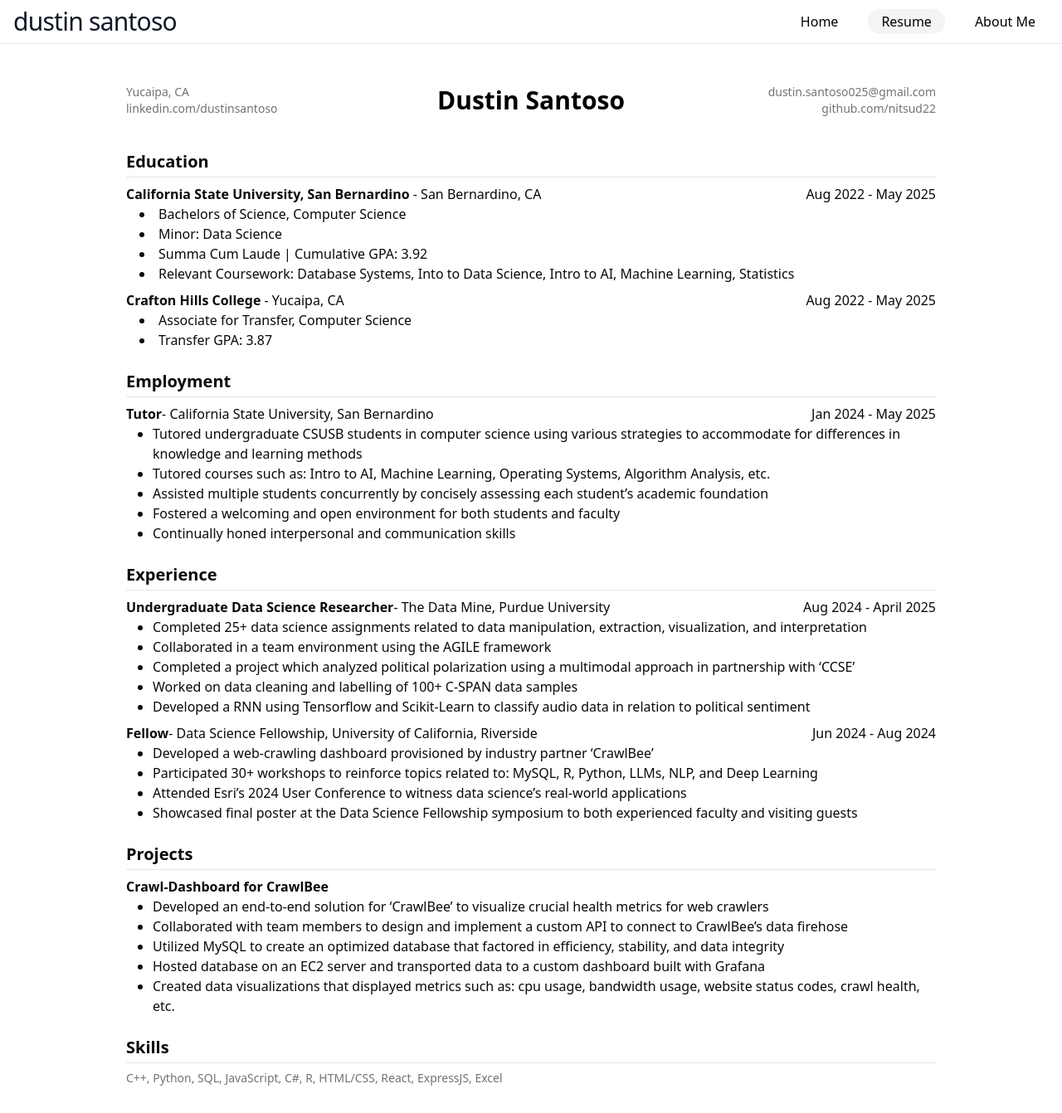
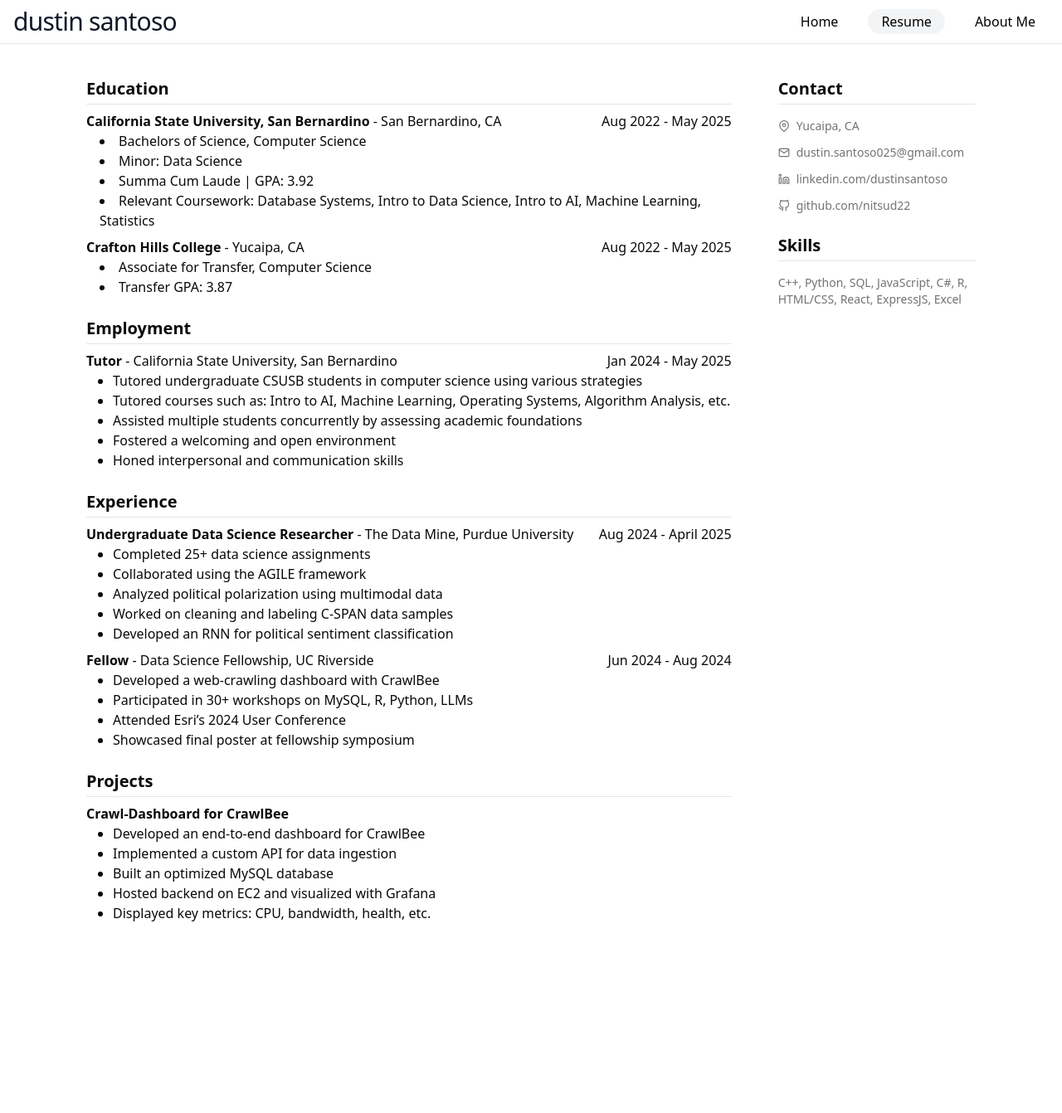
Before and after one commit to nitsud22/Portfolio-Website, a React (Vite) app in the folder vite-project/: page /resume in a window 1280 px wide. Shown: the whole page at 83% size. After the commit the page ends 1153 px from the top, so only its background shows below. Built offline with nearby package versions, Linux system fonts and the light colour scheme.

Commit message:
resume formatting + navbar fix

```diff
--- a/vite-project/src/components/NavBar.tsx
+++ b/vite-project/src/components/NavBar.tsx
@@ -28,7 +28,7 @@
           <NavigationMenu>
             <NavigationMenuList className="flex items-center gap-4">
               <NavigationMenuItem>
-                <h2 className="text-3xl font-semi-bold tracking-tight text-gray-900 dark:text-white hover:text-blue-600 dark:hover:text-blue-400 transition-colors cursor-pointer">
+                <h2 className="text-3xl font-semi-bold tracking-tight text-gray-900 dark:text-white transition-colors whitespace-nowrap">
                   dustin santoso
                 </h2>
               </NavigationMenuItem>
--- a/vite-project/src/pages/Resume.tsx
+++ b/vite-project/src/pages/Resume.tsx
@@ -1,62 +1,39 @@
+import { FiMapPin, FiMail, FiLinkedin, FiGithub } from "react-icons/fi";
+
 function Resume() {
   return (
-    <div className="w-full min-h-screen flex justify-center bg-background px-30">
-      <div className="w-full bg-white dark:bg-zinc-900 rounded-2xl p-8 space-y-6">
-        <header className="grid grid-cols-3 items-center text-sm text-muted-foreground gap-2 py-4">
-          {/* Left Stack: Location + LinkedIn */}
-          <div className="flex flex-col justify-center items-start">
-            <span>Yucaipa, CA</span>
-            <a href="https://www.linkedin.com/in/dustinsantoso/">
-              linkedin.com/dustinsantoso
-            </a>
-          </div>
-
-          {/* Centered Name */}
-          <div className="justify-self-center">
-            <h1 className="text-3xl font-bold text-center text-black">
-              Dustin Santoso
-            </h1>
-          </div>
-
-          {/* Right Stack: Email + GitHub */}
-          <div className="flex flex-col justify-center items-end text-right">
-            <a href="mailto:dustin.santoso025@gmail.com">
-              dustin.santoso025@gmail.com
-            </a>
-            <a href="https://github.com/nitsud22">github.com/nitsud22</a>
-          </div>
-        </header>
-
+    <div className="w-full min-h-screen flex justify-center bg-background">
+      {/* Main container that holds resume and contact box */}
+      <div className="w-full max-w-6xl flex gap-6 p-6">
+        {/* Resume Section (75%) */}
+        <div className="w-3/4 bg-white dark:bg-zinc-900 p-4 space-y-6">
           <section className="text-left">
-          <h2 className="text-xl font-semibold border-b text-left pb-1">
-            Education
-          </h2>
+            <h2 className="text-xl font-semibold border-b pb-1">Education</h2>
             <div className="flex justify-between pt-2">
-            <h3 className="text-left">
+              <h3>
                 <b className="font-semibold">
-                California State University, San Bernardino{" "}
-              </b>
+                  California State University, San Bernardino
+                </b>{" "}
                 - San Bernardino, CA
               </h3>
               <h3>Aug 2022 - May 2025</h3>
             </div>
             <div className="pl-4">
               <ul className="list-disc list-inside">
-              <li> Bachelors of Science, Computer Science</li>
+                <li>Bachelors of Science, Computer Science</li>
                 <li>Minor: Data Science</li>
-              <li>Summa Cum Laude | Cumulative GPA: 3.92</li>
+                <li>Summa Cum Laude | GPA: 3.92</li>
                 <li>
-                {" "}
-                Relevant Coursework: Database Systems, Into to Data Science,
+                  Relevant Coursework: Database Systems, Intro to Data Science,
                   Intro to AI, Machine Learning, Statistics
                 </li>
               </ul>
             </div>
 
             <div className="flex justify-between pt-2">
-            <h3 className="text-left">
-              <b className="font-semibold">Crafton Hills College </b> - Yucaipa,
-              CA
+              <h3>
+                <b className="font-semibold">Crafton Hills College</b> -
+                Yucaipa, CA
               </h3>
               <h3>Aug 2022 - May 2025</h3>
             </div>
@@ -69,12 +46,10 @@
           </section>
 
           <section className="text-left">
-          <h2 className="text-xl font-semibold border-b text-left pb-1">
-            Employment
-          </h2>
+            <h2 className="text-xl font-semibold border-b pb-1">Employment</h2>
             <div className="flex justify-between pt-2">
-            <h3 className="text-left">
-              <b className="font-semibold">Tutor</b>- California State
+              <h3>
+                <b className="font-semibold">Tutor</b> - California State
                 University, San Bernardino
               </h3>
               <h3>Jan 2024 - May 2025</h3>
@@ -83,136 +58,110 @@
               <ul className="list-disc list-outside">
                 <li>
                   Tutored undergraduate CSUSB students in computer science using
-                various strategies to accommodate for differences in knowledge
-                and learning methods
+                  various strategies
                 </li>
                 <li>
                   Tutored courses such as: Intro to AI, Machine Learning,
                   Operating Systems, Algorithm Analysis, etc.
                 </li>
                 <li>
-                Assisted multiple students concurrently by concisely assessing
-                each student’s academic foundation
+                  Assisted multiple students concurrently by assessing academic
+                  foundations
                 </li>
-              <li>
-                Fostered a welcoming and open environment for both students and
-                faculty
-              </li>
-              <li>Continually honed interpersonal and communication skills</li>
+                <li>Fostered a welcoming and open environment</li>
+                <li>Honed interpersonal and communication skills</li>
               </ul>
             </div>
           </section>
 
           <section className="text-left">
-          <h2 className="text-xl font-semibold border-b text-left pb-1">
-            Experience
-          </h2>
+            <h2 className="text-xl font-semibold border-b pb-1">Experience</h2>
             <div className="flex justify-between pt-2">
-            <h3 className="text-left">
+              <h3>
                 <b className="font-semibold">
                   Undergraduate Data Science Researcher
-              </b>
+                </b>{" "}
                 - The Data Mine, Purdue University
               </h3>
               <h3>Aug 2024 - April 2025</h3>
             </div>
             <div className="pl-8">
               <ul className="list-disc list-outside">
-              <li>
-                Completed 25+ data science assignments related to data
-                manipulation, extraction, visualization, and interpretation
-              </li>
-              <li>
-                Collaborated in a team environment using the AGILE framework
-              </li>
-              <li>
-                Completed a project which analyzed political polarization using
-                a multimodal approach in partnership with ‘CCSE’
-              </li>
-              <li>
-                Worked on data cleaning and labelling of 100+ C-SPAN data
-                samples
-              </li>
-              <li>
-                Developed a RNN using Tensorflow and Scikit-Learn to classify
-                audio data in relation to political sentiment
-              </li>
+                <li>Completed 25+ data science assignments</li>
+                <li>Collaborated using the AGILE framework</li>
+                <li>Analyzed political polarization using multimodal data</li>
+                <li>Worked on cleaning and labeling C-SPAN data samples</li>
+                <li>Developed an RNN for political sentiment classification</li>
               </ul>
             </div>
 
             <div className="flex justify-between pt-2">
-            <h3 className="text-left">
-              <b className="font-semibold">Fellow</b>- Data Science Fellowship,
-              University of California, Riverside
+              <h3>
+                <b className="font-semibold">Fellow</b> - Data Science
+                Fellowship, UC Riverside
               </h3>
               <h3>Jun 2024 - Aug 2024</h3>
             </div>
             <div className="pl-8">
               <ul className="list-disc list-outside">
-              <li>
-                Developed a web-crawling dashboard provisioned by industry
-                partner ‘CrawlBee’
-              </li>
-              <li>
-                Participated 30+ workshops to reinforce topics related to:
-                MySQL, R, Python, LLMs, NLP, and Deep Learning
-              </li>
-              <li>
-                Attended Esri’s 2024 User Conference to witness data science’s
-                real-world applications
-              </li>
-              <li>
-                Showcased final poster at the Data Science Fellowship symposium
-                to both experienced faculty and visiting guests
-              </li>
+                <li>Developed a web-crawling dashboard with CrawlBee</li>
+                <li>Participated in 30+ workshops on MySQL, R, Python, LLMs</li>
+                <li>Attended Esri’s 2024 User Conference</li>
+                <li>Showcased final poster at fellowship symposium</li>
               </ul>
             </div>
           </section>
 
           <section className="text-left">
-          <h2 className="text-xl font-semibold border-b text-left pb-1">
-            Projects
-          </h2>
+            <h2 className="text-xl font-semibold border-b pb-1">Projects</h2>
             <div className="flex justify-between pt-2">
-            <h3 className="text-left">
+              <h3>
                 <b className="font-semibold">Crawl-Dashboard for CrawlBee</b>
               </h3>
             </div>
             <div className="pl-8">
-            <ul className="list-disc list-outside ">
-              <li>
-                Developed an end-to-end solution for ‘CrawlBee’ to visualize
-                crucial health metrics for web crawlers
-              </li>
-              <li>
-                Collaborated with team members to design and implement a custom
-                API to connect to CrawlBee’s data firehose
-              </li>
-              <li>
-                Utilized MySQL to create an optimized database that factored in
-                efficiency, stability, and data integrity
-              </li>
-              <li>
-                Hosted database on an EC2 server and transported data to a
-                custom dashboard built with Grafana
-              </li>
-              <li>
-                Created data visualizations that displayed metrics such as: cpu
-                usage, bandwidth usage, website status codes, crawl health, etc.
-              </li>
+              <ul className="list-disc list-outside">
+                <li>Developed an end-to-end dashboard for CrawlBee</li>
+                <li>Implemented a custom API for data ingestion</li>
+                <li>Built an optimized MySQL database</li>
+                <li>Hosted backend on EC2 and visualized with Grafana</li>
+                <li>Displayed key metrics: CPU, bandwidth, health, etc.</li>
               </ul>
             </div>
           </section>
+        </div>
 
-        <section className="text-left">
-          <h2 className="text-xl font-semibold border-b text-left pb-1">
-            Skills
-          </h2>
-          <p className="text-sm text-muted-foreground pt-2">
+        <div className="w-1/4 bg-white dark:bg-zinc-900 p-4 h-fit space-y-6 text-left self-start rounded-2xl">
+          <h2 className="text-xl font-semibold mb-4 border-b pb-1">Contact</h2>
+          <div className="space-y-3 text-sm text-muted-foreground">
+            <p className="flex items-center gap-2 ">
+              <FiMapPin /> Yucaipa, CA
+            </p>
+            <p className="flex items-center gap-2">
+              <FiMail />
+              <a href="mailto:dustin.santoso025@gmail.com">
+                dustin.santoso025@gmail.com
+              </a>
+            </p>
+            <p className="flex items-center gap-2">
+              <FiLinkedin />
+              <a href="https://www.linkedin.com/in/dustinsantoso/">
+                linkedin.com/dustinsantoso
+              </a>
+            </p>
+            <p className="flex items-center gap-2">
+              <FiGithub />
+              <a href="https://github.com/nitsud22">github.com/nitsud22</a>
+            </p>
+          </div>
+          <div>
+            <h2 className="text-xl font-semibold mb-4 border-b pb-1">Skills</h2>
+            <p className="text-sm text-muted-foreground">
               C++, Python, SQL, JavaScript, C#, R, HTML/CSS, React, ExpressJS,
               Excel
             </p>
-        </section>
+          </div>
+        </div>
       </div>
     </div>
   );
```
Lines whose indentation alone changed are shown as unchanged.
